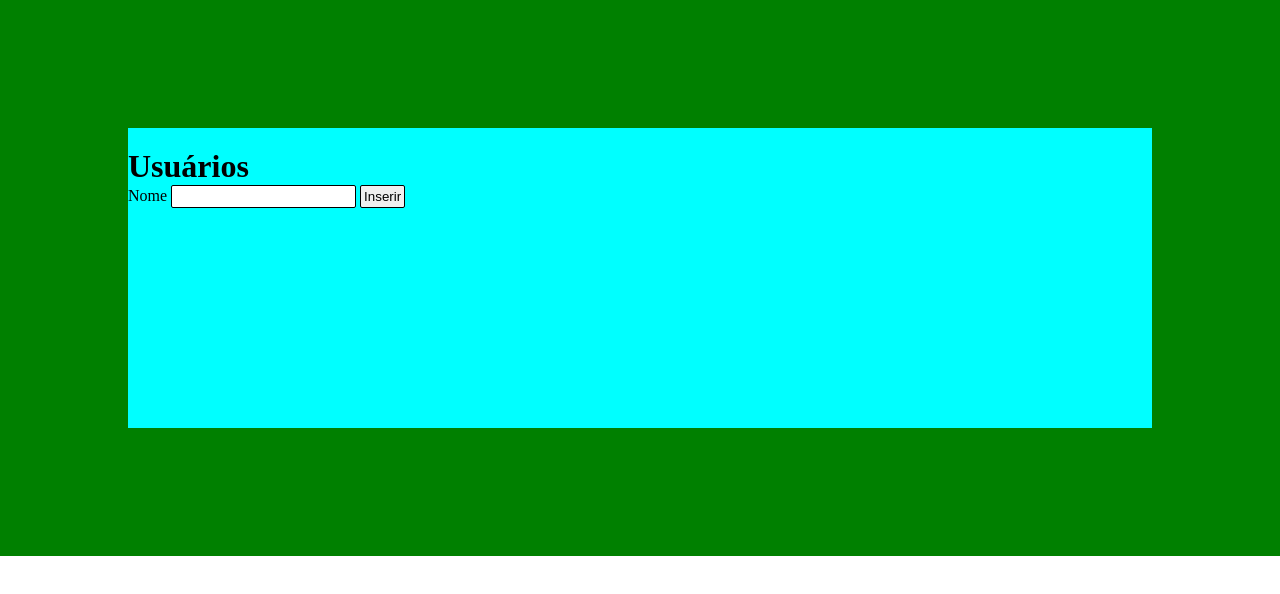
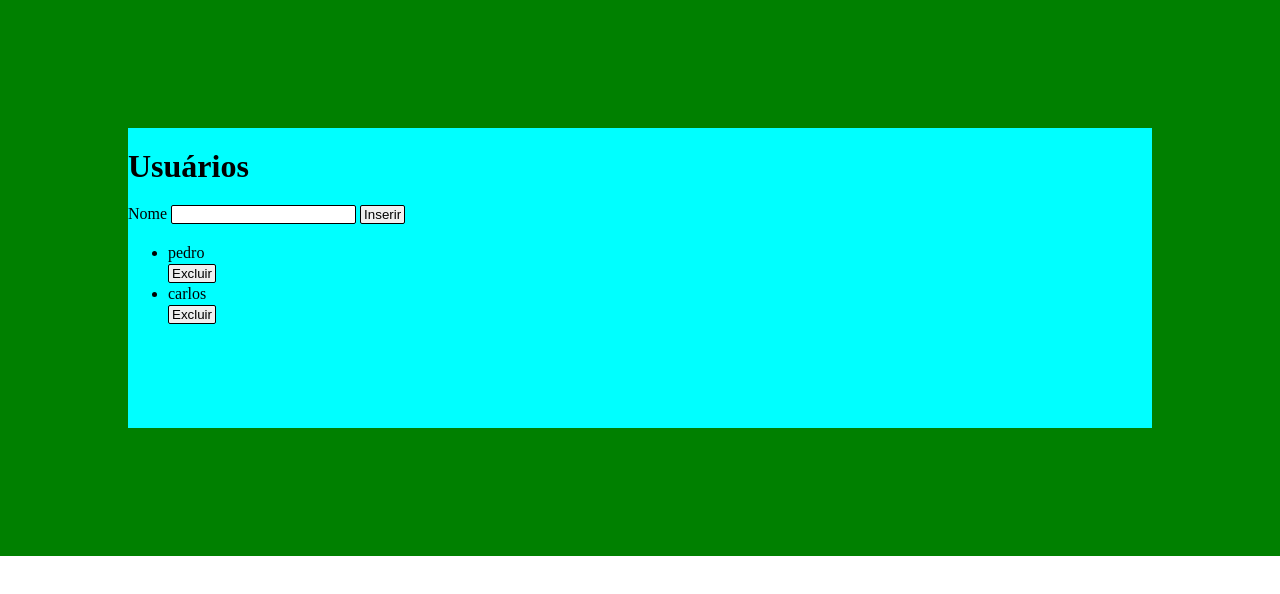
Before and after one commit to GrossiV/edtech, a website built with webpack: page front-end/src/index.html in a window 1280 px wide. Both pictures are taken after a click on the button "Inserir". Built offline with nearby package versions, Linux system fonts and the light colour scheme; data requests are answered from the project's data file.

Commit message:
generate userList from db on page load

```diff
--- a/front-end/package.json
+++ b/front-end/package.json
@@ -21,5 +21,8 @@
     "webpack": "^5.36.2",
     "webpack-cli": "^4.7.0",
     "webpack-dev-server": "^3.11.2"
+  },
+  "dependencies": {
+    "axios": "^0.21.1"
   }
 }
--- a/front-end/src/css/style.css
+++ b/front-end/src/css/style.css
@@ -23,6 +23,25 @@
 
 input, button {
   border: 1px solid black;
-  padding: 3px;
+  padding: 1px 3px;
   border-radius: 2px;
 }
+input:focus,button:focus{
+  outline: none;
+}
+
+ul {
+  margin: 20px 0 0 40px;
+}
+
+ul button {
+  margin: 2px 0;
+}
+
+h1 {
+  margin-bottom: 20px;
+}
+/*
+button:hover {
+  hover:none;
+} */
--- a/front-end/src/index.html
+++ b/front-end/src/index.html
@@ -13,7 +13,7 @@
       <div>
         <label>Nome</label>
         <input type="text"/>
-        <button>Inserir</button>
+        <button onclick="window.insertUser()">Inserir</button>
       </div>
       <ul id="usersList">
         <!-- <li> kekw </li>
--- a/front-end/src/js/script.js
+++ b/front-end/src/js/script.js
@@ -1 +1,46 @@
 import '../css/style.css'
+const axios = require('axios');
+
+// TODO When handling success on insert, appende node to html
+
+function insertUser() {
+  axios.get('http://localhost:3000/users/0')
+  .then(function (response) {
+    console.log(response);
+  })
+  .catch(function (error) {
+    console.error(error);
+  })
+}
+// Exposes the function to global scope
+window.insertUser = insertUser;
+
+
+function deleteUser() {
+  console.log('del neles')
+}
+
+function addItem(user) {
+  let parent = document.getElementById('usersList');
+  let childNode = document.createElement("li");
+  let childText = document.createTextNode(user);
+  childNode.appendChild(childText);
+  parent.appendChild(childNode);
+  let buttonNode = document.createElement("button");
+  let buttonText = document.createTextNode('Excluir');
+  buttonNode.appendChild(buttonText);
+  buttonNode.onclick = deleteUser;
+  parent.appendChild(buttonNode);
+}
+
+window.onload = () => {
+  axios.get('http://localhost:3000/users')
+  .then(function (response) {
+    for (let item of response.data){
+      addItem(item.name)
+    }
+  })
+  .catch(function (error) {
+    console.error(error);
+  })
+}
```
Also changed, not shown: 1 other file.
